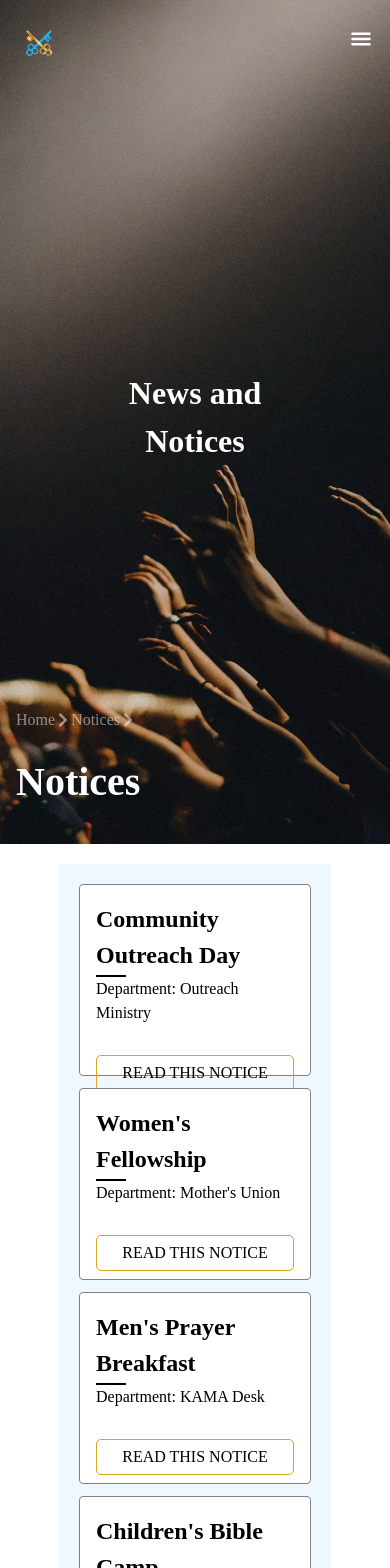
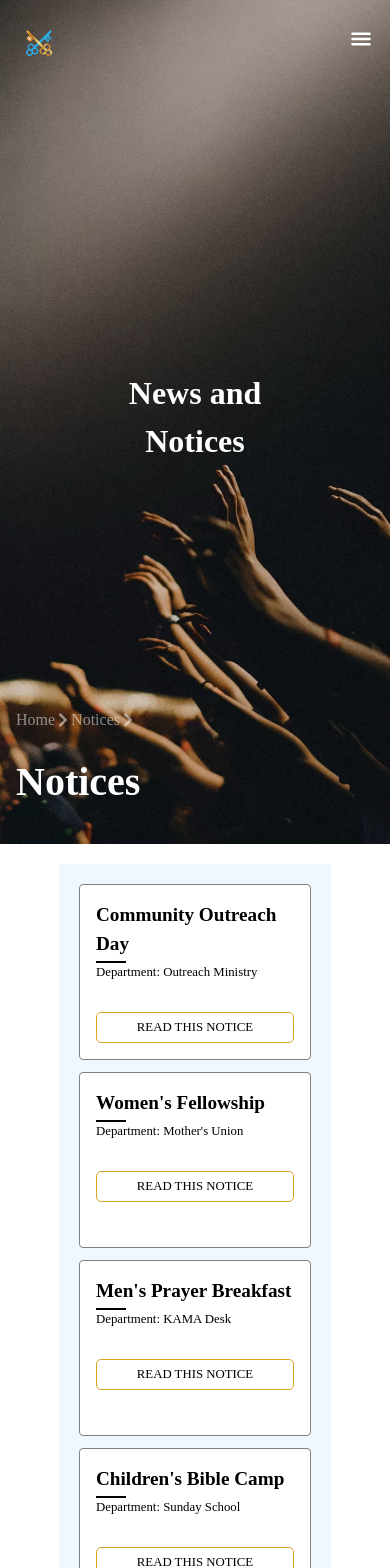
Before and after one commit to P3t3raw/Saints, a React (Create React App) app: page /notices in a window 390 px wide. Shown: the top 1568 px of the page. Built offline with nearby package versions, Linux system fonts and the light colour scheme; the HTML template or start-up script is replaced by a standard one.

Commit message:
committing second changes to notices responsiveness

```diff
--- a/src/pages/Notices/Notices.css
+++ b/src/pages/Notices/Notices.css
@@ -207,12 +207,13 @@ main {
   }
 
   .singleNotice {
-    height: 12rem; /* Let height adjust naturally */
+    height: 11rem; /* Let height adjust naturally */
   }
 
   .card-front,
   .card-back {
-    padding: 1rem; /* Further reduce padding */
+    padding: 1rem;
+    font-size: 0.8rem; /* Further reduce padding */
   }
 
   .flipButton,
```
